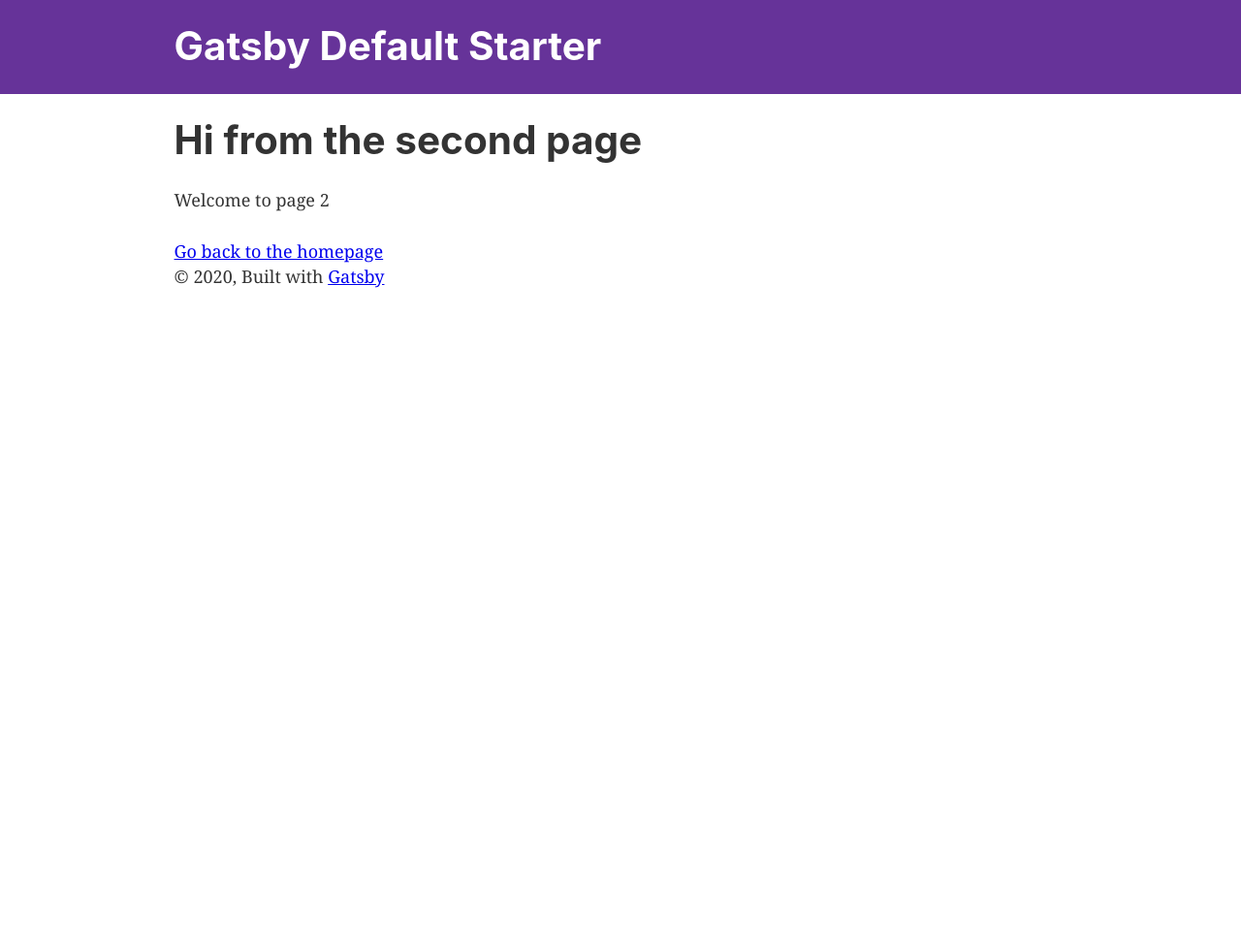
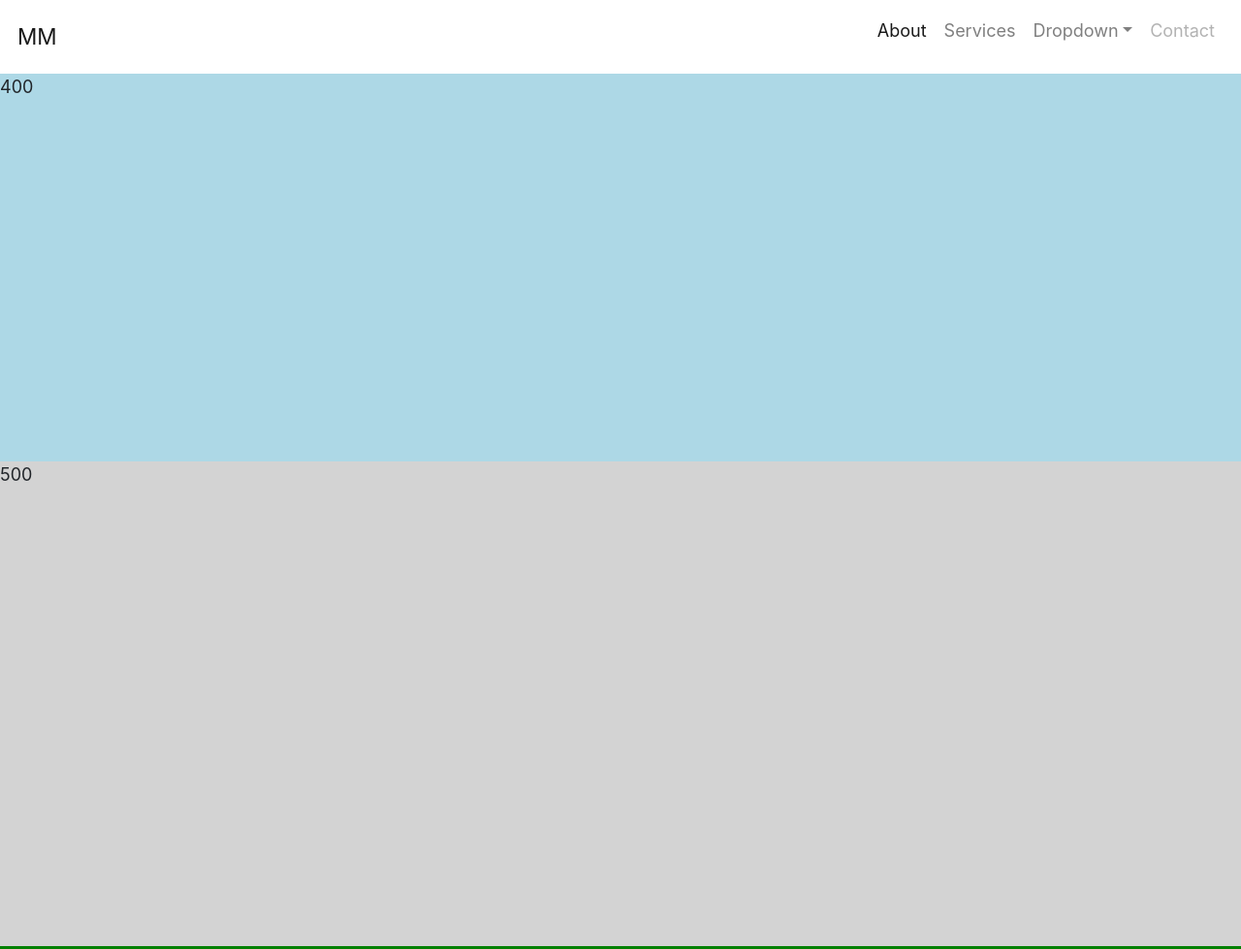
Before and after one commit to rmkelly5/manesbymac, a Gatsby site: page /page-2 in a window 1280 px wide. Shown: the top 979 px of the page at 97% size. Before the commit the page ends 800 px from the top, so only its background shows below. Built offline with nearby package versions, Linux system fonts and the light colour scheme; Gatsby itself is replaced by a stand-in of ours.

Commit message:
creating base content block component

```diff
--- /dev/null
+++ b/src/components/contentblock.js
@@ -0,0 +1,26 @@
+import { Link } from "gatsby"
+import PropTypes from "prop-types"
+import React from "react"
+import Helmet from "react-helmet"
+
+const ContentBlock = ({ blockHeight , backgroundColorVal }) => {
+  return (
+    <div
+      style={{ height : blockHeight, backgroundColor : backgroundColorVal }}
+    >
+    {blockHeight}
+    </div>
+  )
+}
+
+ContentBlock.propTypes = {
+  blockHeight: PropTypes.number,
+  backgroundColorVal: PropTypes.string,
+}
+
+ContentBlock.defaultProps = {
+  blockHeight: 500,
+  backgroundColorVal: 'lightgrey'
+}
+
+export default ContentBlock
--- a/src/components/layout.js
+++ b/src/components/layout.js
@@ -8,6 +8,8 @@
 import React from "react"
 import PropTypes from "prop-types"
 import { useStaticQuery, graphql } from "gatsby"
+import NavHeader from "../components/navbar"
+import ContentBlock from "./contentblock"
 
 import Header from "./header"
 import "./layout.css"
@@ -25,8 +27,20 @@ const Layout = ({ children }) => {
 
   return (
     <>
-      <Header siteTitle={data.site.siteMetadata.title} />
-      <div
+      {/* include navigation component  */}
+      <NavHeader />
+
+
+      <ContentBlock blockHeight={400} backgroundColorVal={'lightblue'} />
+
+      <ContentBlock  />
+
+      <ContentBlock blockHeight={600} backgroundColorVal={'green'} />
+
+
+
+      {/* @@TODO - should be removed - do we want small 1 line footer? */}
+      {/* <div
         style={{
           margin: `0 auto`,
           maxWidth: 960,
@@ -39,7 +53,8 @@ const Layout = ({ children }) => {
           {` `}
           <a href="https://www.gatsbyjs.org">Gatsby</a>
         </footer>
-      </div>
+      </div> */}
+
     </>
   )
 }
--- a/src/components/navbar.js
+++ b/src/components/navbar.js
@@ -11,7 +11,11 @@ const NavHeader = () => {
   return (
     <div>
     <Helmet>
-    <link rel="stylesheet" href="https://stackpath.bootstrapcdn.com/bootstrap/4.4.1/css/bootstrap.min.css" integrity="sha384-Vkoo8x4CGsO3+Hhxv8T/Q5PaXtkKtu6ug5TOeNV6gBiFeWPGFN9MuhOf23Q9Ifjh" crossorigin="anonymous"></link>
+      {/* including bootstrap css  */}
+      <link rel="stylesheet" href="https://stackpath.bootstrapcdn.com/bootstrap/4.4.1/css/bootstrap.min.css" integrity="sha384-Vkoo8x4CGsO3+Hhxv8T/Q5PaXtkKtu6ug5TOeNV6gBiFeWPGFN9MuhOf23Q9Ifjh" crossorigin="anonymous"></link>
+
+      {/* including font awesome incons */}
+      <script src="https://kit.fontawesome.com/e2a027d1b1.js" crossorigin="anonymous"></script>
     </Helmet>
     <nav class="navbar navbar-expand-lg navbar-light">
         <a class="navbar-brand logo-icon" href="#">MM</a>
```
Also changed, not shown: src/pages/index.js (+6 -20 lines).
